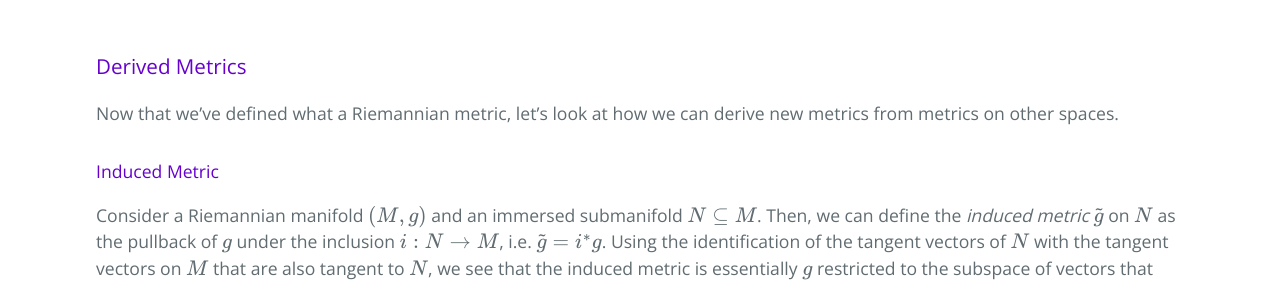
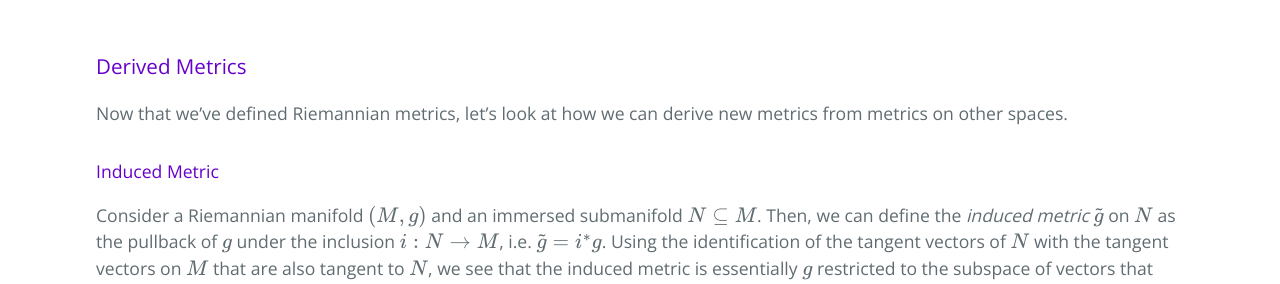
Before and after one commit to kchua/kchua.github.io, a Jekyll site: the page built from posts/riemannian-geometry/definitions-and-constructions-associated-with-riemannian-metrics.md, in a window 1280 px wide and 900 px high, scrolled down 1975 px. Shown: the part 159-443 px from the top of the window. Built offline with Jekyll 4.4.1, drawn with Linux system fonts in a browser that asks for light colours; formulas are drawn with MathJax 3.

Commit message:
Update resume, fix blog typo

```diff
--- a/posts/riemannian-geometry/definitions-and-constructions-associated-with-riemannian-metrics.md
+++ b/posts/riemannian-geometry/definitions-and-constructions-associated-with-riemannian-metrics.md
@@ -76,7 +76,7 @@ Observe that as a consequence of the symmetry of the metric, we have that in loc
 
 ### Derived Metrics
 
-Now that we've defined what a Riemannian metric, let's look at how we can derive new metrics from metrics on other spaces.
+Now that we've defined Riemannian metrics, let's look at how we can derive new metrics from metrics on other spaces.
 
 #### Induced Metric
 
```
Also changed, not shown: 1 other file.
